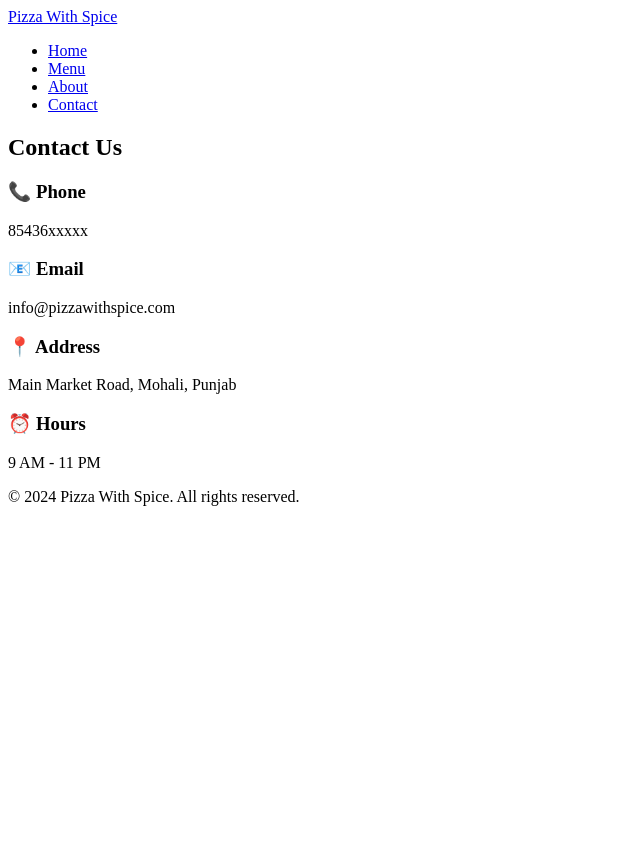
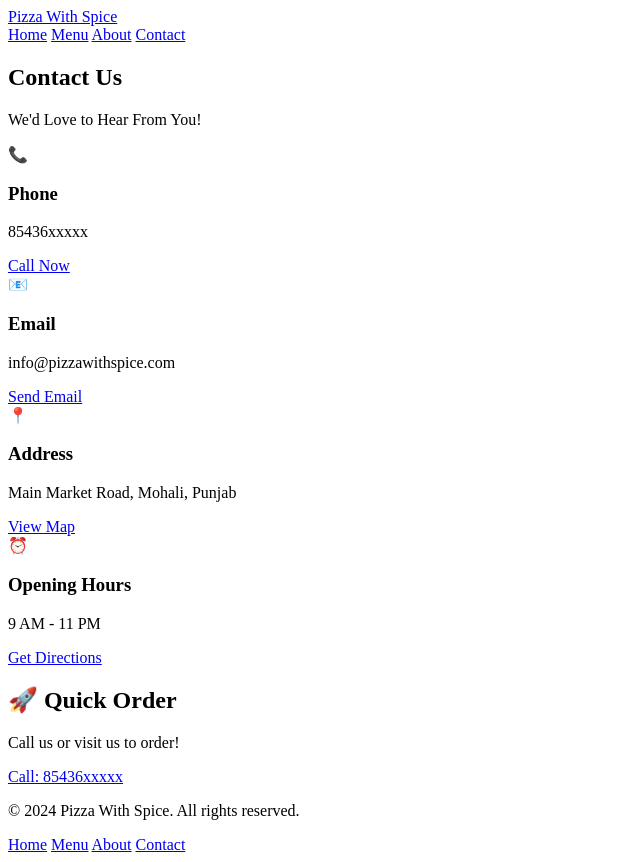
Before and after one commit to saksham-codes-ai/Restuarant-website, a Flask app: page /contact in a window 1280 px wide. Shown: the whole page, without its empty margins (0-640 px from the left). Before the commit the page ends 506 px from the top, so only its background shows below. Run offline with Flask 3, Linux system fonts and the light colour scheme.

Commit message:
Update contact.html

```diff
--- a/templates/contact.html
+++ b/templates/contact.html
@@ -10,40 +10,64 @@
     <nav class="navbar">
         <div class="nav-container">
             <a href="/" class="nav-logo">Pizza With Spice</a>
-            <ul class="nav-menu">
-                <li><a href="/" class="nav-link">Home</a></li>
-                <li><a href="/menu" class="nav-link">Menu</a></li>
-                <li><a href="/about" class="nav-link">About</a></li>
-                <li><a href="/contact" class="nav-link active">Contact</a></li>
-            </ul>
+            <div class="nav-buttons">
+                <a href="/" class="nav-btn">Home</a>
+                <a href="/menu" class="nav-btn">Menu</a>
+                <a href="/about" class="nav-btn">About</a>
+                <a href="/contact" class="nav-btn active">Contact</a>
+            </div>
         </div>
     </nav>
 
+    <section class="contact-hero">
+        <h1 class="contact-hero-title">Contact Us</h1>
+        <p class="contact-hero-subtitle">We'd Love to Hear From You!</p>
+    </section>
+
     <section class="contact-section">
-        <h1 class="contact-title">Contact Us</h1>
         <div class="contact-info">
-            <div class="info-item">
-                <h3>📞 Phone</h3>
+            <div class="info-card">
+                <div class="info-icon">📞</div>
+                <h3>Phone</h3>
                 <p>{{ restaurant.phone }}</p>
+                <a href="tel:{{ restaurant.phone }}" class="info-btn">Call Now</a>
             </div>
-            <div class="info-item">
-                <h3>📧 Email</h3>
+            <div class="info-card">
+                <div class="info-icon">📧</div>
+                <h3>Email</h3>
                 <p>{{ restaurant.email }}</p>
+                <a href="mailto:{{ restaurant.email }}" class="info-btn">Send Email</a>
             </div>
-            <div class="info-item">
-                <h3>📍 Address</h3>
+            <div class="info-card">
+                <div class="info-icon">📍</div>
+                <h3>Address</h3>
                 <p>{{ restaurant.address }}</p>
+                <a href="#" class="info-btn">View Map</a>
             </div>
-            <div class="info-item">
-                <h3>⏰ Hours</h3>
+            <div class="info-card">
+                <div class="info-icon">⏰</div>
+                <h3>Opening Hours</h3>
                 <p>{{ restaurant.hours }}</p>
+                <a href="#" class="info-btn">Get Directions</a>
             </div>
         </div>
+    </section>
+
+    <section class="order-section">
+        <h2 class="order-title">🚀 Quick Order</h2>
+        <p class="order-text">Call us or visit us to order!</p>
+        <a href="tel:{{ restaurant.phone }}" class="btn btn-primary btn-large">Call: {{ restaurant.phone }}</a>
     </section>
 
     <footer class="footer">
         <div class="footer-content">
             <p>&copy; 2024 Pizza With Spice. All rights reserved.</p>
+            <div class="footer-links">
+                <a href="/">Home</a>
+                <a href="/menu">Menu</a>
+                <a href="/about">About</a>
+                <a href="/contact">Contact</a>
+            </div>
         </div>
     </footer>
 </body>
```
